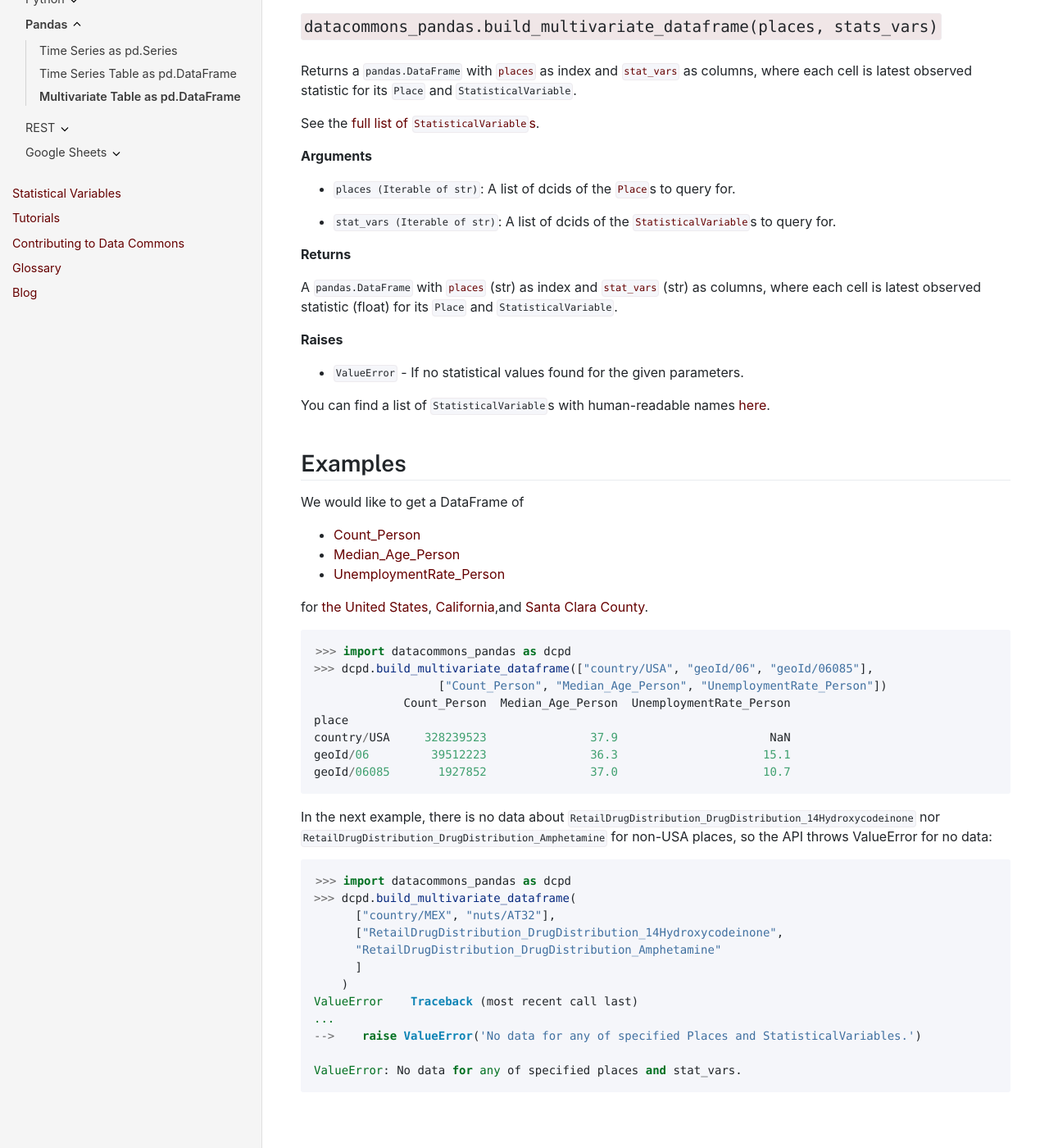
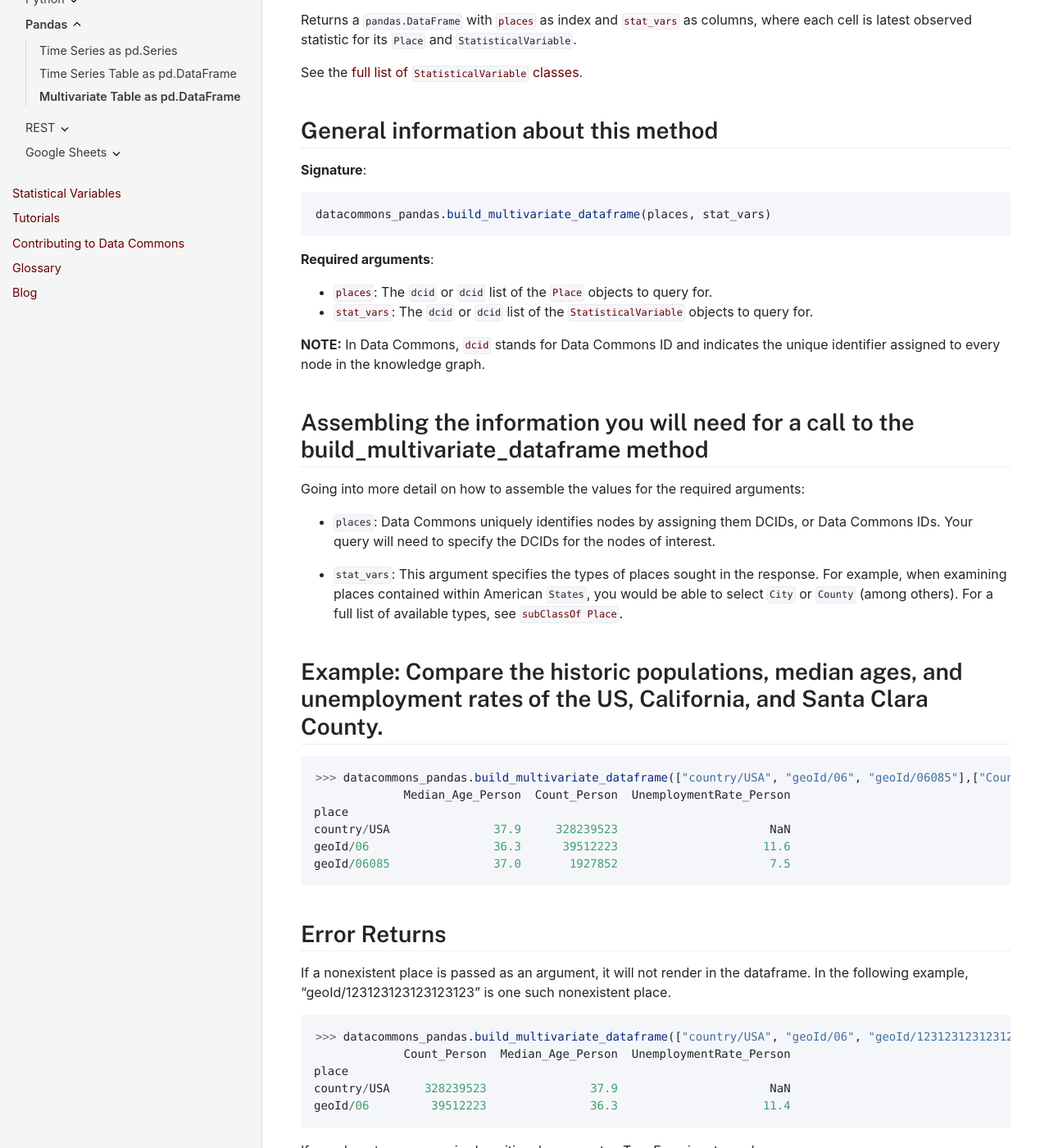
Before and after one commit to datacommonsorg/docsite, a Jekyll site: the page built from api/pandas/multivariate_dataframe.md, in a window 1280 px wide and 1400 px high, scrolled down 209 px. Shown: the whole window at 82% size. Built offline with Jekyll 4.4.1, drawn with Linux system fonts in a browser that asks for light colours; comment, search, counter and statistics services are not loaded; some of the changed text lies outside the part shown.

Commit message:
Pandas multivariate doc update (#124)
Updated doc

````diff
--- a/api/pandas/multivariate_dataframe.md
+++ b/api/pandas/multivariate_dataframe.md
@@ -6,80 +6,66 @@ parent: Pandas
 grand_parent: API
 ---
 
-# Get Multivariate DataFrame
-
-## `datacommons_pandas.build_multivariate_dataframe(places, stats_vars)`
+# Retrieve multivariate DataFrame
 
 Returns a `pandas.DataFrame` with [`places`](https://datacommons.org/browser/Place)
 as index and [`stat_vars`](https://datacommons.org/browser/StatisticalVariable)
 as columns, where each cell is latest observed statistic for
 its `Place` and `StatisticalVariable`.
 
-See the [full list of `StatisticalVariable`s](/statistical_variables.html).
+See the [full list of `StatisticalVariable` classes](/statistical_variables.html).
 
-**Arguments**
+## General information about this method
 
-*   `places (Iterable of str)`: A list of dcids of the
-    [`Place`](https://datacommons.org/browser/Place)s to query for.
-
-*   `stat_vars (Iterable of str)`: A list of dcids of the
-    [`StatisticalVariable`](https://datacommons.org/browser/StatisticalVariable)s
-    to query for.
-
-**Returns**
-
-A `pandas.DataFrame` with [`places`](https://datacommons.org/browser/Place)
-(str)
-as index and [`stat_vars`](https://datacommons.org/browser/StatisticalVariable)
-(str) as columns, where each cell is latest observed statistic (float) for
-its `Place` and `StatisticalVariable`.
-
-**Raises**
-
-* `ValueError` - If no statistical values found for the given parameters.
-
-You can find a list of `StatisticalVariable`s with human-readable names [here](/statistical_variables.html).
-
-## Examples
-
-We would like to get a DataFrame of
-
-- [Count_Person](https://datacommons.org/browser/Count_Person)
-- [Median_Age_Person](https://datacommons.org/browser/Median_Age_Person)
-- [UnemploymentRate_Person](https://datacommons.org/browser/UnemploymentRate_Person)
-
-for
-[the United States](https://datacommons.org/browser/country/USA),
-[California](https://datacommons.org/browser/geoId/06),and
-[Santa Clara County](https://datacommons.org/browser/geoId/06085).
+**Signature**:
 
 ```python
->>> import datacommons_pandas as dcpd
->>> dcpd.build_multivariate_dataframe(["country/USA", "geoId/06", "geoId/06085"],
-                  ["Count_Person", "Median_Age_Person", "UnemploymentRate_Person"])
+datacommons_pandas.build_multivariate_dataframe(places, stat_vars)
+```
+
+**Required arguments**:
+
+* [`places`](/glossary.html): The `dcid` or `dcid` list of the [`Place`](https://datacommons.org/browser/Place) objects to query for.
+* [`stat_vars`](/glossary.html): The `dcid` or `dcid` list of the [`StatisticalVariable`](https://datacommons.org/browser/StatisticalVariable) objects to query for.
+
+**NOTE:** In Data Commons, [`dcid`](/glossary.html) stands for Data Commons ID and indicates the unique identifier assigned to every node in the knowledge graph.
+
+## Assembling the information you will need for a call to the build_multivariate_dataframe method
+
+Going into more detail on how to assemble the values for the required arguments:
+
+ - `places`: Data Commons uniquely identifies nodes by assigning them DCIDs, or Data Commons IDs. Your query will need to specify the DCIDs for the nodes of interest.
+
+ - `stat_vars`: This argument specifies the types of places sought in the response. For example, when examining places contained within American `States`, you would be able to select `City` or `County` (among others). For a full list of available types, see [`subClassOf Place`](https://datacommons.org/browser/Place).
+
+## Example: Compare the historic populations, median ages, and unemployment rates of the US, California, and Santa Clara County.
+
+```python
+>>> datacommons_pandas.build_multivariate_dataframe(["country/USA", "geoId/06", "geoId/06085"],["Count_Person", "Median_Age_Person", "UnemploymentRate_Person"])
+             Median_Age_Person  Count_Person  UnemploymentRate_Person
+place
+country/USA               37.9     328239523                      NaN
+geoId/06                  36.3      39512223                     11.6
+geoId/06085               37.0       1927852                      7.5
+```
+
+## Error Returns
+
+If a nonexistent place is passed as an argument, it will not render in the dataframe. In the following example, "geoId/123123123123123123" is one such nonexistent place.
+
+```python
+>>> datacommons_pandas.build_multivariate_dataframe(["country/USA", "geoId/06", "geoId/123123123123123123"],["Count_Person", "Median_Age_Person", "UnemploymentRate_Person"])
              Count_Person  Median_Age_Person  UnemploymentRate_Person
 place
 country/USA     328239523               37.9                      NaN
-geoId/06         39512223               36.3                     15.1
-geoId/06085       1927852               37.0                     10.7
+geoId/06         39512223               36.3                     11.4
 ```
 
-In the next example, there is no data about
-`RetailDrugDistribution_DrugDistribution_14Hydroxycodeinone` nor
-`RetailDrugDistribution_DrugDistribution_Amphetamine` for non-USA
-places, so the API throws ValueError for no data:
+If you do not pass a required positional argument, a TypeError is returned:
 
 ```python
->>> import datacommons_pandas as dcpd
->>> dcpd.build_multivariate_dataframe(
-      ["country/MEX", "nuts/AT32"],
-      ["RetailDrugDistribution_DrugDistribution_14Hydroxycodeinone",
-      "RetailDrugDistribution_DrugDistribution_Amphetamine"
-      ]
-    )
-ValueError    Traceback (most recent call last)
-...
--->    raise ValueError('No data for any of specified Places and StatisticalVariables.')
-
-ValueError: No data for any of specified places and stat_vars.
+>>> datacommons_pandas.build_multivariate_dataframe(["country/USA", "geoId/06", "geoId/123123123123123123"])
+Traceback (most recent call last):
+  File "<stdin>", line 1, in <module>
+TypeError: build_multivariate_dataframe() missing 1 required positional argument: 'stat_vars'
 ```
````
